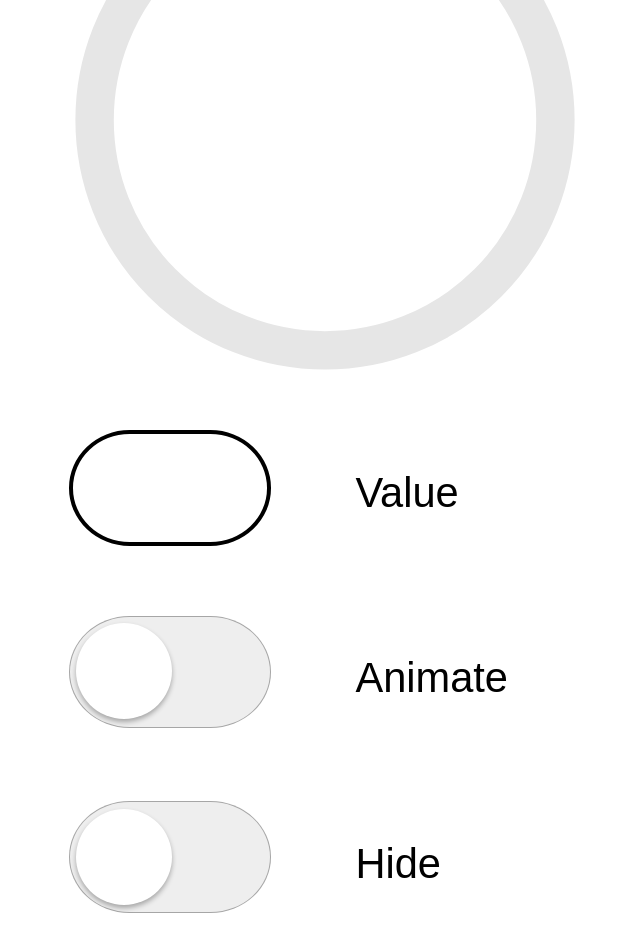
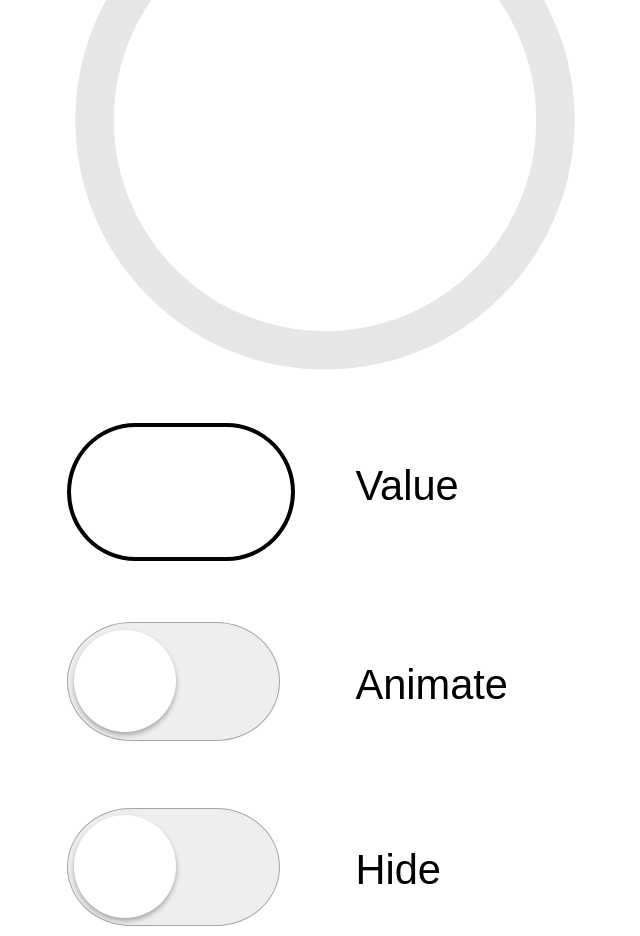
Before and after one commit to coder-fierfly/progressBar.github.io, a website: page main.html in a window 1280 px wide. Shown: the whole page, without its empty margins (315-955 px from the left). Drawn offline with Linux system fonts and the light colour scheme.

Commit message:
мелкие штрихи

```diff
--- a/index.js
+++ b/index.js
@@ -12,8 +12,7 @@ const circumference = 2 * Math.PI * 90;
 
 // Функция обновления прогресса
 function updateProgress(value) {
-    const offset = circumference - (value / 100) * circumference;
-    progressBar.style.strokeDashoffset = offset;
+    progressBar.style.strokeDashoffset = circumference - (value / 100) * circumference;
 }
 
 // Событие при вводе значения
--- a/main.html
+++ b/main.html
@@ -20,17 +20,17 @@
     </div>
     <div class="input-cont">
         <input type="number" class="progress-in" id="progress-input" name="progress"/>
-        <p class="text-center">Value</p>
+        <label class="text-center" for="progress-input">Value</label>
         <label class="checkbox-ios">
             <input type="checkbox" id="rotation-toggle">
             <span class="checkbox-ios-switch"></span>
         </label>
-        <p class="text-center">Animate</p>
+        <label class="text-center" for="rotation-toggle">Animate</label>
         <label class="checkbox-ios">
             <input type="checkbox" id="hide-toggle">
             <span class="checkbox-ios-switch"></span>
         </label>
-        <p class="text-center">Hide</p>
+        <label class="text-center" for="hide-toggle">Hide</label>
     </div>
 </div>
 <script src="index.js">
--- a/style.css
+++ b/style.css
@@ -75,16 +75,17 @@ body {
     width: 3.5em;
     text-align: start;
     line-height: 1;
-    --text-height: calc(1em + 5vw);
+    display: inline-block;
+    margin-block-start: 1em;
+    margin-block-end: 1em;
 }
 
 .progress-in {
-    --text-height: calc(1em + 5vw);
     font-size: calc(1em + 2vw);
     border-radius: 30%/50%;
     text-align: center;
-    height: var(--text-height);
-    width: calc(var(--text-height) * 1.8);
+    height: calc(var(--text-height) - 1em - 2vw);
+    width: calc(var(--text-height) + 0.5em);
     border: 0.1em solid #000000;
 }
 
@@ -163,7 +164,7 @@ body {
 }
 
 .checkbox-ios.focused .checkbox-ios-switch:before {
-    box-shadow: inset 0px 0px 4px #2356ff;
+    box-shadow: inset 0 0 4px #2356ff;
 }
 
 .input-cont {
@@ -171,7 +172,7 @@ body {
     gap: calc(3em + 1vw);
     grid-template-columns: repeat(2, 1fr);
     grid-template-rows: repeat(3, auto);
-    --text-height: calc(1em + 7.5vw);
+    --text-height: calc(3em + 5.5vw);
 }
 
 .hidden-block {
```
